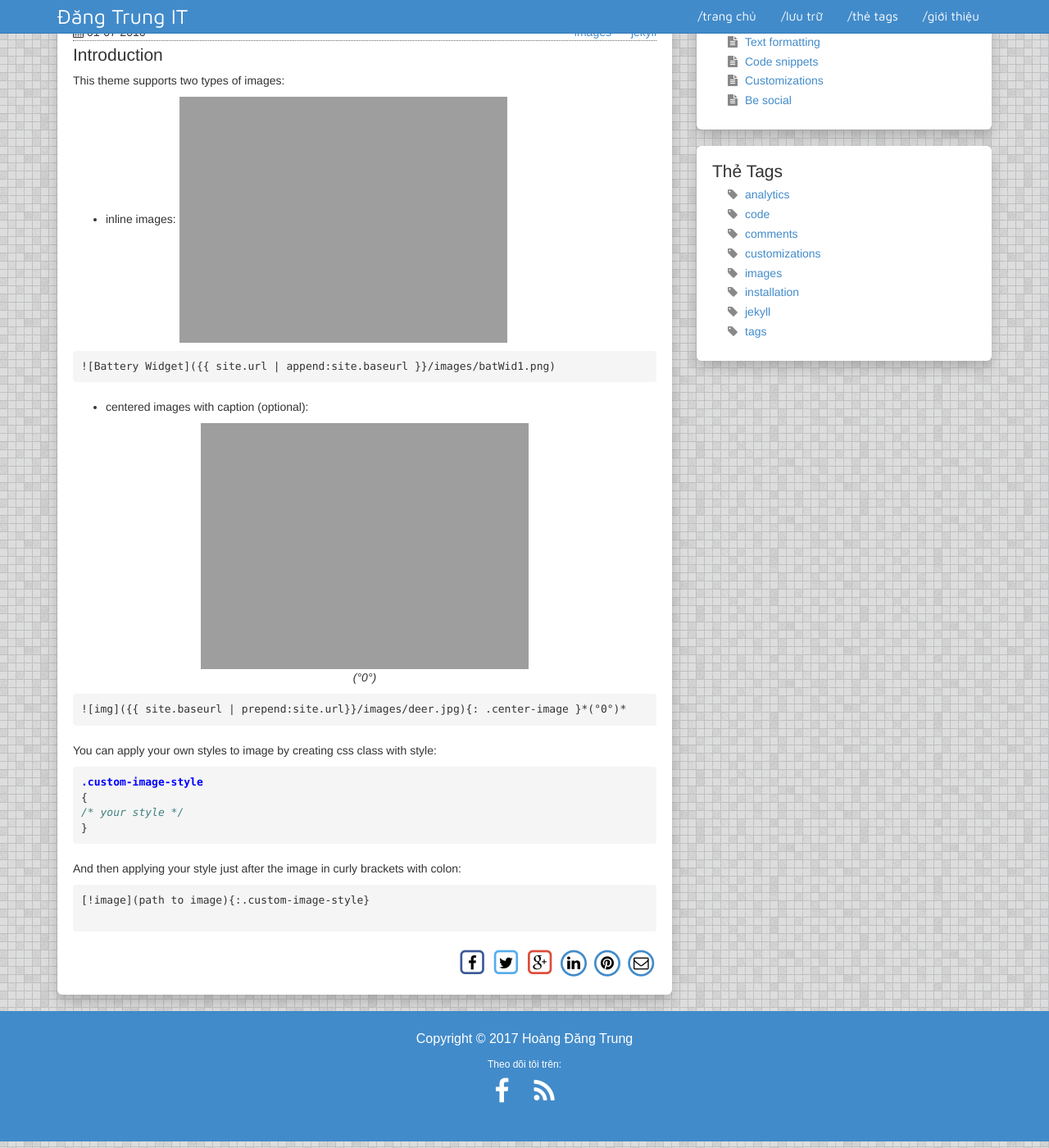
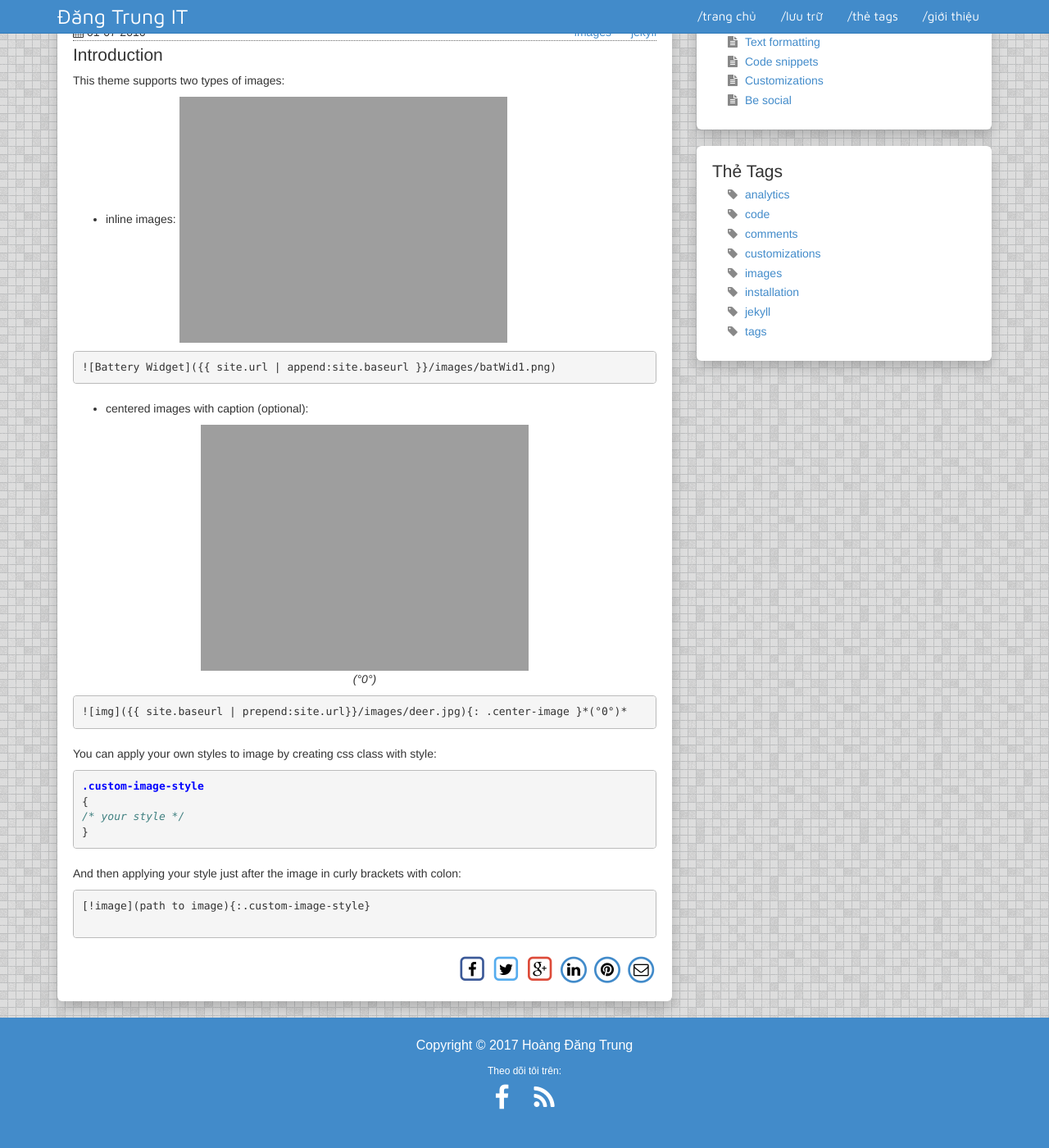
Before and after one commit to hoangdangtrungvn/hoangdangtrungvn.github.io, a Jekyll site: the page built from _posts/2016-07-01-images.md, in a window 1280 px wide and 1400 px high, scrolled down 112 px. Shown: the whole window at 82% size. Built offline with Jekyll 4.4.1, drawn with Linux system fonts in a browser that asks for light colours.

Commit message:
update css

```diff
--- a/css/syntax.css
+++ b/css/syntax.css
@@ -1,6 +1,8 @@
-.highlight { margin-bottom: 20px; }
+code { border: 1px solid #bbb; background-color:#f5f5f5; }
+
+.highlight { margin-bottom: 20px; border-radius: 4px; border: 1px solid #bbb; }
 .highlight pre { position: relative; margin: 0; padding: 10px; overflow-x: auto; word-wrap: normal; border: none; white-space: pre; }
-.highlight pre code { white-space: pre; }
+.highlight pre code { white-space: pre; border:none }
 
 /* line numbers */
 .lineno { border-right: dashed 1px #A9B7C6 !important; color: #A9B7C6; padding-left: 0 !important; }
```
